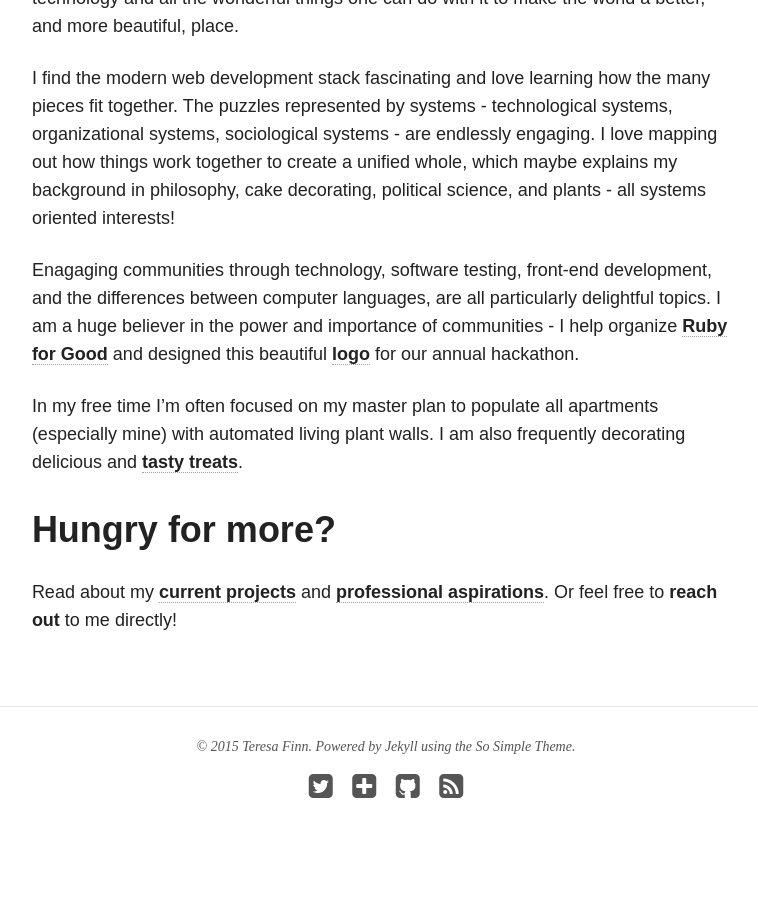
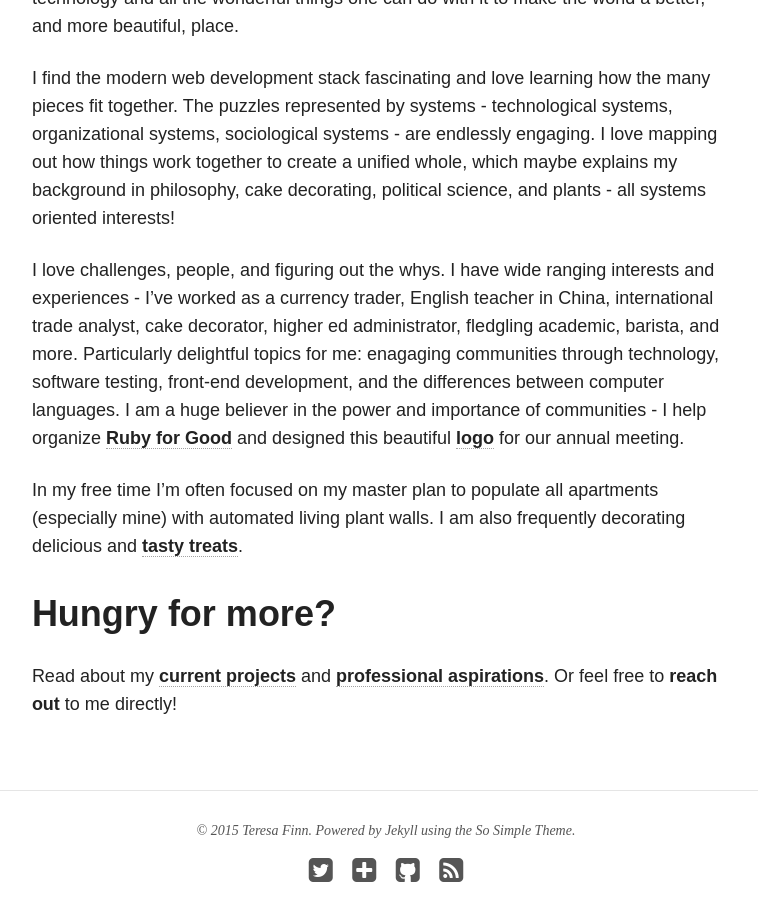
Before and after one commit to teresafinn/teresafinn.github.io, a Jekyll site: the page built from about/index.md, in a window 1280 px wide and 900 px high, scrolled down 855 px. Shown: the whole window, without its empty margins (254-1012 px from the left). Built offline with Jekyll 4.4.1, drawn with Linux system fonts in a browser that asks for light colours; nearby versions of some CDN libraries.

Commit message:
Add to about page

```diff
--- a/about/index.md
+++ b/about/index.md
@@ -15,11 +15,11 @@
 
 I find the modern web development stack fascinating and love learning how the many pieces fit together. The puzzles represented by systems - technological systems, organizational systems, sociological systems - are endlessly engaging. I love mapping out how things work together to create a unified whole, which maybe explains my background in philosophy, cake decorating, political science, and plants - all systems oriented interests!
 
-Enagaging communities through technology, software testing, front-end development, and the differences between computer languages, are all particularly delightful topics. I am a huge believer in the power and importance of communities - I help organize [**Ruby for Good**](http://rubyforgood.com) and designed this beautiful [**logo**](/images/ruby-for-good-logo.jpg) for our annual hackathon.
+I love challenges, people, and figuring out the whys. I have wide ranging interests and experiences - I've worked as a currency trader, English teacher in China, international trade analyst, cake decorator, higher ed administrator, fledgling academic, barista, and more. Particularly delightful topics for me: enagaging communities through technology, software testing, front-end development, and the differences between computer languages. I am a huge believer in the power and importance of communities - I help organize [**Ruby for Good**](http://rubyforgood.com) and designed this beautiful [**logo**](/images/ruby-for-good-logo.jpg) for our annual meeting.
 
 In my free time I'm often focused on my master plan to populate all apartments (especially mine) with automated living plant walls. I am also frequently decorating delicious and [**tasty treats**](/hobbies).
 
-<!-- I love challenges, people, and figuring out the whys. I have wide ranging interests and experiences - I've worked as a currency trader, English teacher abroad, international trade analyst, cake decorator, higher ed administrator, fledgling academic, barista, -->
+<!--  -->
 
 # Hungry for more?
 Read about my [**current projects**](/images/finn-resume.pdf) and [**professional aspirations**](/work). Or feel free to <strong><a href="mailto:teresa.finn@gmail.com">reach out</a></strong> to me directly!
```
